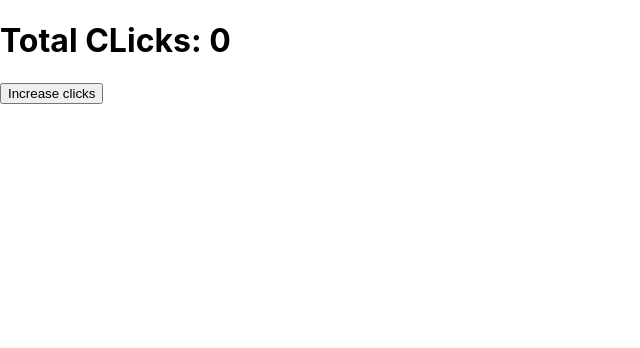
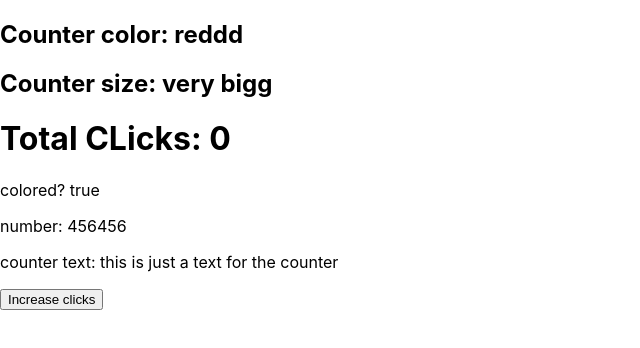
Before and after one commit to WatheqAlshowaiter/ReactForBegginers, a React (Create React App) app: page / in a window 1280 px wide. Shown: the top 348 px of the page, without its empty margins (0-640 px from the left). Built offline with nearby package versions, Linux system fonts and the light colour scheme.

Commit message:
8 - Component Props

```diff
--- a/src/App.js
+++ b/src/App.js
@@ -2,8 +2,18 @@ import logo from "./logo.svg";
 import "./App.css";
 import Counter from "./Counter";
 
+// const color = "crismon";
+const data = {
+	color: "reddd",
+	size: "very bigg",
+};
+
 function App() {
-	return <Counter />;
+	return (
+		<Counter {...data} colored number={456456}>
+			this is just a text for the counter
+		</Counter>
+	);
 }
 
 export default App;
--- a/src/Counter.jsx
+++ b/src/Counter.jsx
@@ -22,7 +22,12 @@ export default class Counter extends React.Component {
 	render() {
 		return (
 			<div>
+				<h2>Counter color: {this.props.color}</h2>
+				<h2>Counter size: {this.props.size}</h2>
 				<h1>Total CLicks: {this.state.totalClicks}</h1>
+				<p>colored? {this.props.colored.toString()}</p>
+				<p>number: {this.props.number}</p>
+				<p>counter text: {this.props.children}</p>
 				<button onClick={this.increaseCLicks.bind(this)}>
 					Increase clicks
 				</button>
```
